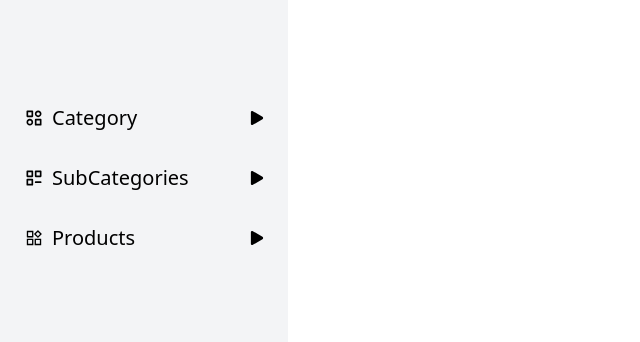
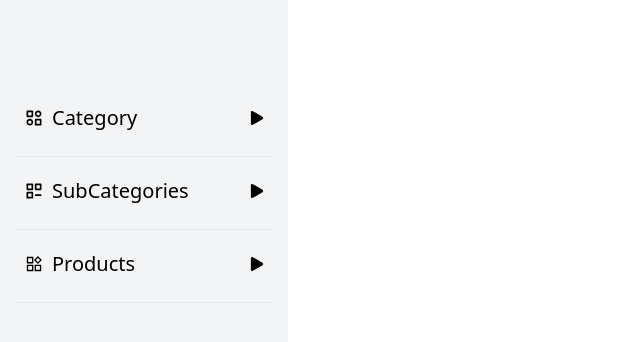
Before and after one commit to maheshpawar3819/MERN-Projects, a React (Vite) app in the folder DigitalFlake/Client/DigitalFlake/: page /sidebar in a window 1280 px wide. Shown: the top 342 px of the page, without its empty margins (0-640 px from the left). Built offline with nearby package versions, Linux system fonts and the light colour scheme.

Commit message:
add more styling to side bar

```diff
--- a/DigitalFlake/Client/DigitalFlake/src/Components/NavBar/Sidebar.jsx
+++ b/DigitalFlake/Client/DigitalFlake/src/Components/NavBar/Sidebar.jsx
@@ -3,11 +3,18 @@ import { BiCategoryAlt } from "react-icons/bi";
 import { AiOutlineProduct } from "react-icons/ai";
 import { TbCategoryMinus } from "react-icons/tb";
 import { FaPlay } from "react-icons/fa";
+import { Link, NavLink } from "react-router-dom";
 
 const Sidebar = () => {
   return (
-    <div className="h-screen bg-gray-100 w-72 fixed top-0 left-0 p-4">
+    <div className="h-screen bg-gray-100 w-72 fixed top-0 left-0 p-4 ">
       <ul className="space-y-4 mt-20">
+        <NavLink
+          to="/category"
+          className={({ isActive }) =>
+            isActive ? "text-[#662671] bg-red-500" : ""
+          }
+        >
           <li className="flex items-center justify-between p-2 hover:bg-gray-200 rounded-lg cursor-pointer">
             <div className="flex items-center space-x-2">
               <BiCategoryAlt className="text-xl" />
@@ -15,22 +22,38 @@ const Sidebar = () => {
             </div>
             <FaPlay className="text-sm" />
           </li>
-
-        <li className="flex items-center justify-between p-2 hover:bg-gray-200 rounded-lg cursor-pointer">
+        </NavLink>
+        <hr />
+        <NavLink
+          to={"/subcategory"}
+          className={({ isActive }) =>
+            isActive ? "text-[#662671] bg-red-500" : ""
+          }
+        >
+          <li className="flex items-center justify-between p-2 hover:bg-gray-200 rounded-lg cursor-pointer mt-3">
             <div className="flex items-center space-x-2">
               <TbCategoryMinus className="text-xl" />
               <span className="text-xl">SubCategories</span>
             </div>
             <FaPlay className="text-sm" />
           </li>
-
-        <li className="flex items-center justify-between p-2 hover:bg-gray-200 rounded-lg cursor-pointer">
+        </NavLink>
+        <hr />
+        <NavLink
+          to={"/product"}
+          className={({ isActive }) =>
+            isActive ? "text-[#662671] bg-red-500" : ""
+          }
+        >
+          <li className="flex items-center justify-between p-2 hover:bg-gray-200 rounded-lg cursor-pointer mt-3">
             <div className="flex items-center space-x-2">
               <AiOutlineProduct className="text-xl" />
               <span className="text-xl">Products</span>
             </div>
             <FaPlay className="text-sm" />
           </li>
+        </NavLink>
+        <hr />
       </ul>
     </div>
   );
```
Lines whose indentation alone changed are shown as unchanged.
